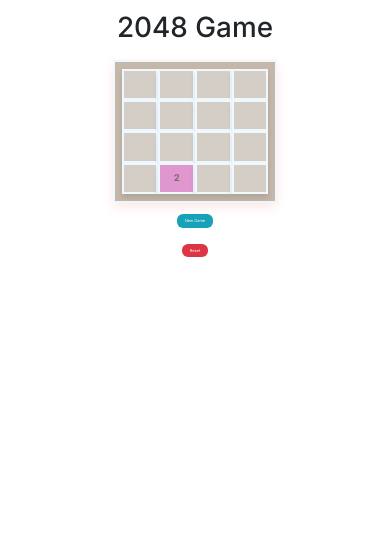
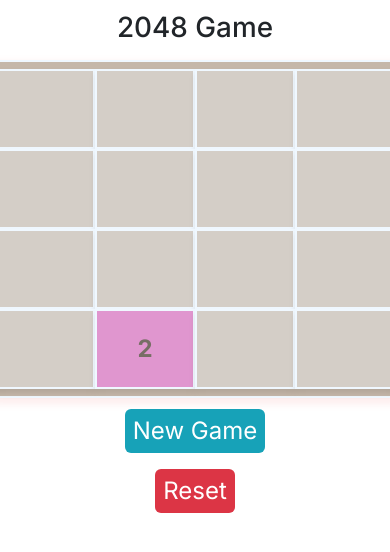
Before and after one commit to SindhujaDeveloper/AI-Project, a Next.js app: page / in a window 390 px wide. Shown: the top 552 px of the page. Built offline with nearby package versions, Linux system fonts and the light colour scheme.

Commit message:
responsive issue fixes

```diff
--- a/src/app/page.module.css
+++ b/src/app/page.module.css
@@ -2,7 +2,8 @@
   margin-top: 2%;
   background-color: #c5b7a9;
   padding: 2%;
-  width: 45%;
+  /* width: 45%; */
+  width: 630px;
   box-shadow: 0px 4px 10px rgba(231, 26, 26, 0.1);
   border: 2px solid aliceblue;
 }
@@ -26,10 +27,10 @@
   display: flex;
   align-items: center;
   justify-content: center;
-  width: 10vw;
-  height: 7vw;
+  width: 160px;
+  height: 100px;
   background-color: #d4cec7;
-  font-size: 2.4vw;
+  font-size: 24px;
   font-weight: bold;
   box-shadow: 0px 4px 6px rgba(0, 0, 0, 0.1);
   border: 2px solid aliceblue;
@@ -102,7 +103,7 @@
 .resetBtn {
   flex: 0.19;
   padding: 1vw 2vw;
-  font-size: 1vw;
+  font-size: 24px;
   border: none;
   cursor: pointer;
   transition: background-color 0.3s ease;
@@ -125,7 +126,7 @@
   }
 
   .cell {
-    width: 10vw;
-    height: 8vw;
+    width: 100px;
+    height: 80px;
   }
 }
```
